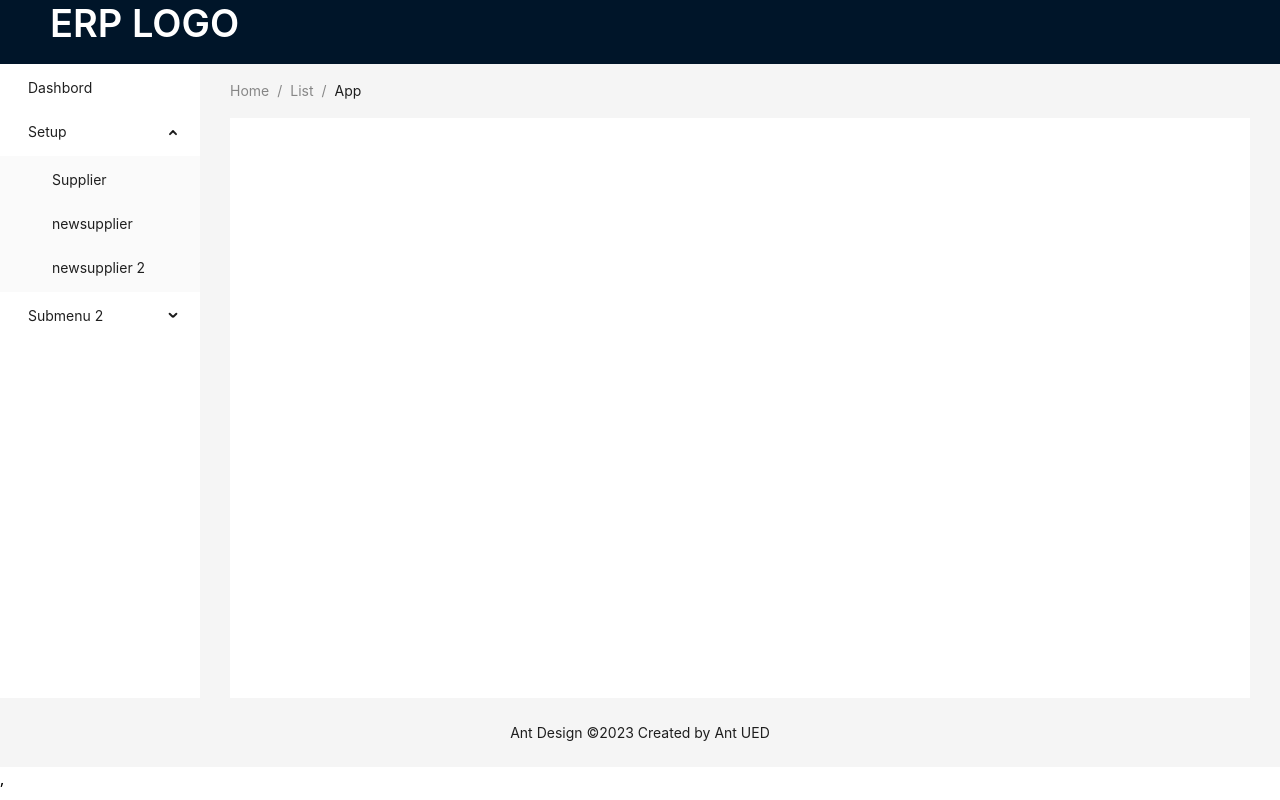
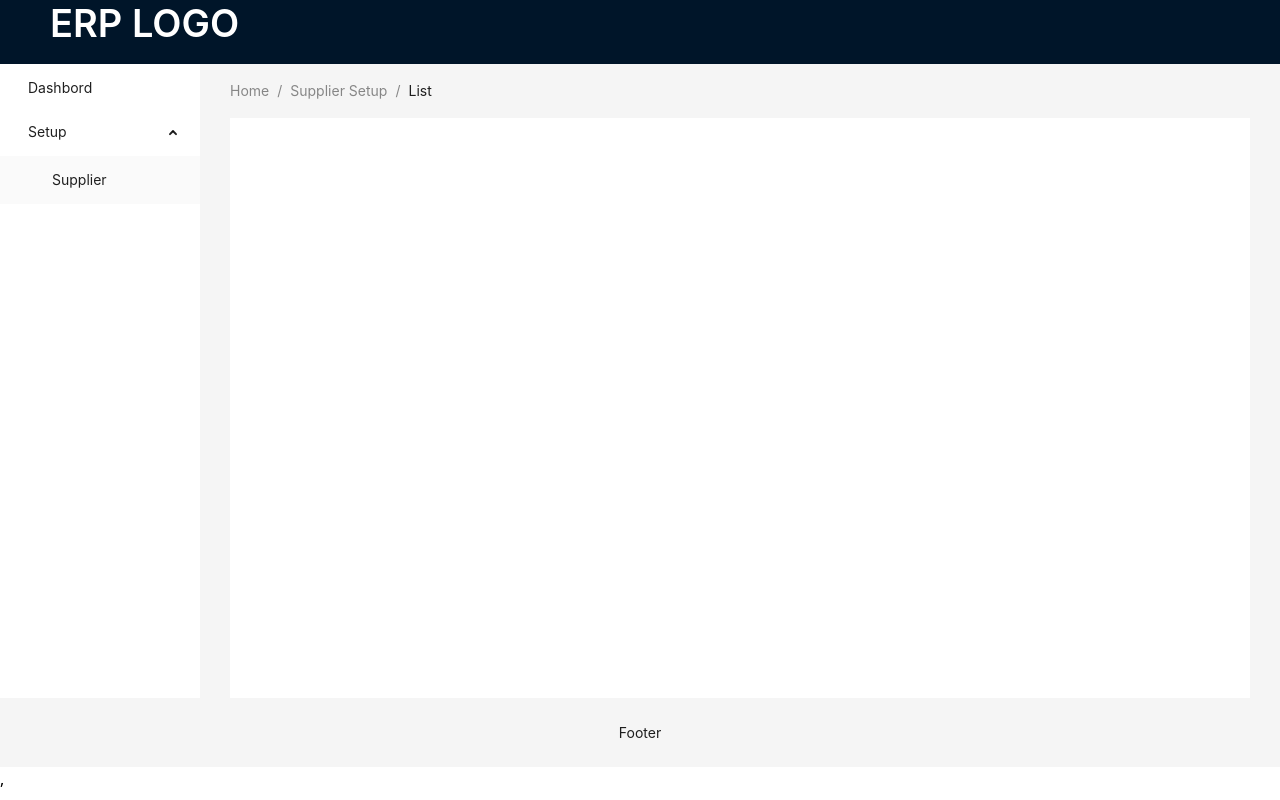
Before and after one commit to itaminul/ERP-front-end, a React (Create React App) app: page /sidebar in a window 1280 px wide. Both pictures are taken after a click on the element "Setup". Built offline with nearby package versions, Linux system fonts and the light colour scheme.

Commit message:
breadcrambs dynamic pass

```diff
--- a/src/App.tsx
+++ b/src/App.tsx
@@ -42,8 +42,9 @@ const Router = createBrowserRouter([
   { path: "/editDepartment", element: <EditDepartment />},
   //inventory route
   // { path: "/inventory", element: <InventoryDashboard />},
-  { path: "/supplier-setup", element: <SupplierIndex />},
-  { path: "/supplier", element: <SupSetupIndex />},
+  { path: "/supplier-setup", element: <SupplierSetupIndex />},
+  // { path: "/supplier-setup", element: <SupplierIndex />},
+  // { path: "/supplier", element: <SupSetupIndex />},
   { path: "/sidebar", element: <Sidebar />},
   { path: "/inventory", element: <Side />},
   { path: "/newsup", element: <NewSupTable />},
--- /dev/null
+++ b/src/components/Breadcrambs/BreadcrambsIndex.tsx
@@ -0,0 +1,23 @@
+import { Breadcrumb, Layout } from "antd";
+import { Content } from "antd/es/layout/layout";
+import React from "react";
+interface Breadcrumb {
+    home: string,
+    label: string;
+    link: string;
+    list: string
+  }
+const BreadcrambsIndex: React.FC<Breadcrumb> = ({ home, label, link, list}) => {
+    return (
+        <>
+            <Breadcrumb style={{ margin: '16px 0' }}>
+                <Breadcrumb.Item>{home}</Breadcrumb.Item>
+                <Breadcrumb.Item>{label}</Breadcrumb.Item>
+                <Breadcrumb.Item>{list}</Breadcrumb.Item>
+            </Breadcrumb>
+
+        </>
+    )
+}
+
+export default BreadcrambsIndex;
--- a/src/components/layouts/Sidebar.tsx
+++ b/src/components/layouts/Sidebar.tsx
@@ -7,6 +7,7 @@ import { Link } from 'react-router-dom';
 import Title from 'antd/es/typography/Title';
 import { Footer } from 'antd/es/layout/layout';
 import AppRoutes from '../router/AppRoutes';
+import BreadcrambsIndex from '../Breadcrambs/BreadcrambsIndex';
 
 const { Header, Content, Sider } = Layout;
 const menu = [
@@ -47,6 +48,11 @@ const Sidebar: React.FC = () => {
   const handleSubMenuClick = () => {
     setShow(true)
   }
+
+  const breadcrumbData = [
+    { home: 'Home', label: 'Supplier Setup', link: '/supplier-setup', list: 'List' }
+  ];
+
   return (
     <Layout>
       <Header>
@@ -63,24 +69,9 @@ const Sidebar: React.FC = () => {
             </Menu.Item>
             <SubMenu key="sub1" title="Setup">
               <Menu.Item key="1">
-                <Link to="/supplier">Supplier</Link>
-              </Menu.Item>
-              <Menu.Item key="2">
-                <Link to="/newsupplier">newsupplier</Link>
-              </Menu.Item>
-              <Menu.Item key="2">
-                <Link to="/supplier2">newsupplier 2</Link>
+                <Link to="/supplier-setup">Supplier</Link>
               </Menu.Item>
             </SubMenu>
-            <SubMenu key="sub2" title="Submenu 2">
-              <Menu.Item key="3">
-                <Link to="#">Submenu 2 - Item 1</Link>
-              </Menu.Item>
-              <Menu.Item key="4">
-                <Link to="#">Submenu 2 - Item 2</Link>
-              </Menu.Item>
-            </SubMenu>
-
 
           </Menu>
         </Sider>
@@ -90,11 +81,7 @@ const Sidebar: React.FC = () => {
           <Content
             style={{ padding: '0 30px' }}
           >
-            <Breadcrumb style={{ margin: '16px 0' }}>
-              <Breadcrumb.Item>Home</Breadcrumb.Item>
-              <Breadcrumb.Item>List</Breadcrumb.Item>
-              <Breadcrumb.Item>App</Breadcrumb.Item>
-            </Breadcrumb>
+           <BreadcrambsIndex {...breadcrumbData[0]} />
             <div style={{ background: "#fff", padding: 24, minHeight: 580 }}>
 
             {/* <AppRoutes /> */}
@@ -105,7 +92,7 @@ const Sidebar: React.FC = () => {
         </Layout>
 
       </Layout>
-      <Footer style={{ textAlign: 'center' }}>Ant Design ©2023 Created by Ant UED</Footer>
+      <Footer style={{ textAlign: 'center' }}>Footer</Footer>
     </Layout>
   );
 };
--- a/src/components/pages/inventory/setup/supplier/suppliersetup/SupplierSetupTable.tsx
+++ b/src/components/pages/inventory/setup/supplier/suppliersetup/SupplierSetupTable.tsx
@@ -167,7 +167,7 @@ const SupplierSetuTale = () => {
 
     return (
         <>
-            <Button type="link" key="create" onClick={() => setCreateModalOpen(true)}>Add New</Button>
+            <Button key="create" style={{ float: 'right', background: 'black', color: 'white', marginRight: '27px'}} onClick={() => setCreateModalOpen(true)}>Add New</Button>
             <Table columns={columns} dataSource={data} rowKey="id" bordered
                 size="middle" scroll={{ x: 'calc(1000px + 100%)', y: 1040 }} pagination={{ pageSize: 10 }} />
 
```
